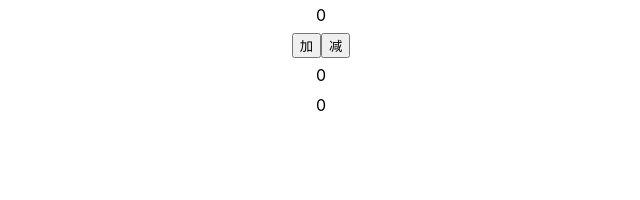
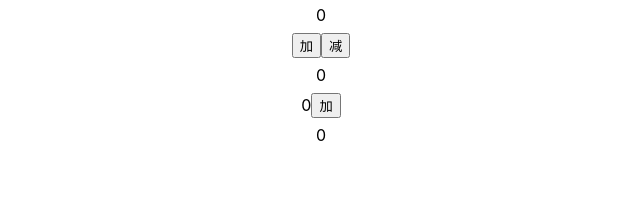
Before and after one commit to yehuajin/state-management, a React (Create React App) app in the folder usecontext-usereducer/: page / in a window 1280 px wide. Shown: the top 200 px of the page, without its empty margins (319-959 px from the left). Built offline with nearby package versions, Linux system fonts and the light colour scheme.

Commit message:
阻止组件不必要的渲染

```diff
--- a/usecontext-usereducer/src/App.js
+++ b/usecontext-usereducer/src/App.js
@@ -3,6 +3,7 @@ import React, { useReducer } from 'react';
 import A from './components/A';
 import B from './components/B';
 import C from './components/C';
+import D from './components/D';
 import { reducer, initialState } from './reducer/ReducerComponent';
 import context from './context';
 function App() {
@@ -13,6 +14,7 @@ function App() {
         <A></A>
         <B></B>
         <C></C>
+        <D></D>
       </div>
     </context.Provider>
   );
--- a/usecontext-usereducer/src/components/C.js
+++ b/usecontext-usereducer/src/components/C.js
@@ -2,8 +2,19 @@ import React, { useContext } from 'react';
 import context from '../context';
 
 function C() {
-  const { state } = useContext(context);
-  return <div>{state.info.count}</div>;
+  const { state, dispatch } = useContext(context);
+  console.log('render c');
+  return (
+    <div>
+      {state.info.count}
+      <button
+        onClick={() => {
+          dispatch({ type: 'info' });
+        }}>
+        加
+      </button>
+    </div>
+  );
 }
 
-export default React.memo(C);
+export default C;
--- /dev/null
+++ b/usecontext-usereducer/src/components/D.js
@@ -0,0 +1,13 @@
+import React from 'react';
+import Connect from '../connect';
+
+function D({ info }) {
+  console.log('render D', info);
+  return <div>{info?.count}</div>;
+}
+const mapStateToProps = (state) => {
+  return {
+    info: state.info,
+  };
+};
+export default Connect(mapStateToProps)(D);
--- /dev/null
+++ b/usecontext-usereducer/src/connect/index.js
@@ -0,0 +1,36 @@
+import React, { useMemo, useContext, useEffect, useState } from 'react';
+import context from '../context';
+
+function Connect(mapStateToProps) {
+  return function (WrappedComponent) {
+    function ConnectFunction() {
+      const { state } = useContext(context);
+      const [actualChildProps, setActualChildProps] = useState(null);
+      useEffect(() => {
+        const props = mapStateToProps(state);
+        if (!actualChildProps) {
+          setActualChildProps(props);
+        } else {
+          let changeFlag = false;
+          const keys = Object.keys(props);
+          keys.forEach((key) => {
+            if (props[key] !== actualChildProps[key]) {
+              changeFlag = true;
+            }
+          });
+          if (changeFlag) {
+            setActualChildProps(props);
+          }
+        }
+      }, [state, mapStateToProps]);
+      const renderedWrappedComponent = useMemo(
+        () => <WrappedComponent {...actualChildProps} />,
+        [WrappedComponent, actualChildProps]
+      );
+      return renderedWrappedComponent;
+    }
+    return ConnectFunction;
+  };
+}
+
+export default Connect;
--- a/usecontext-usereducer/src/reducer/ReducerComponent.js
+++ b/usecontext-usereducer/src/reducer/ReducerComponent.js
@@ -3,9 +3,11 @@ let initialState = { count: 0, info: { count: 0 } };
 const reducer = (state = initialState, action) => {
   switch (action.type) {
     case 'add':
-      return { ...state, count: state.count + 1 };
+      return { ...state, count: ++state.count };
     case 'reduce':
-      return { ...state, count: state.count - 1 };
+      return { ...state, count: --state.count };
+    case 'info':
+      return { ...state, info: { count: ++state.info.count } };
     default:
       return state;
   }
```
